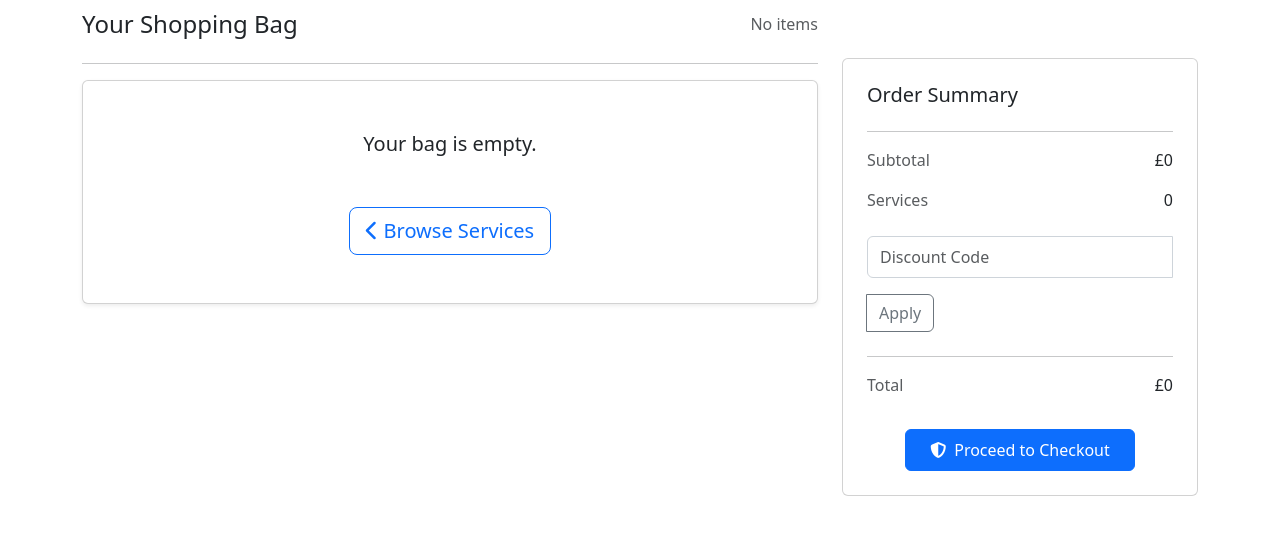
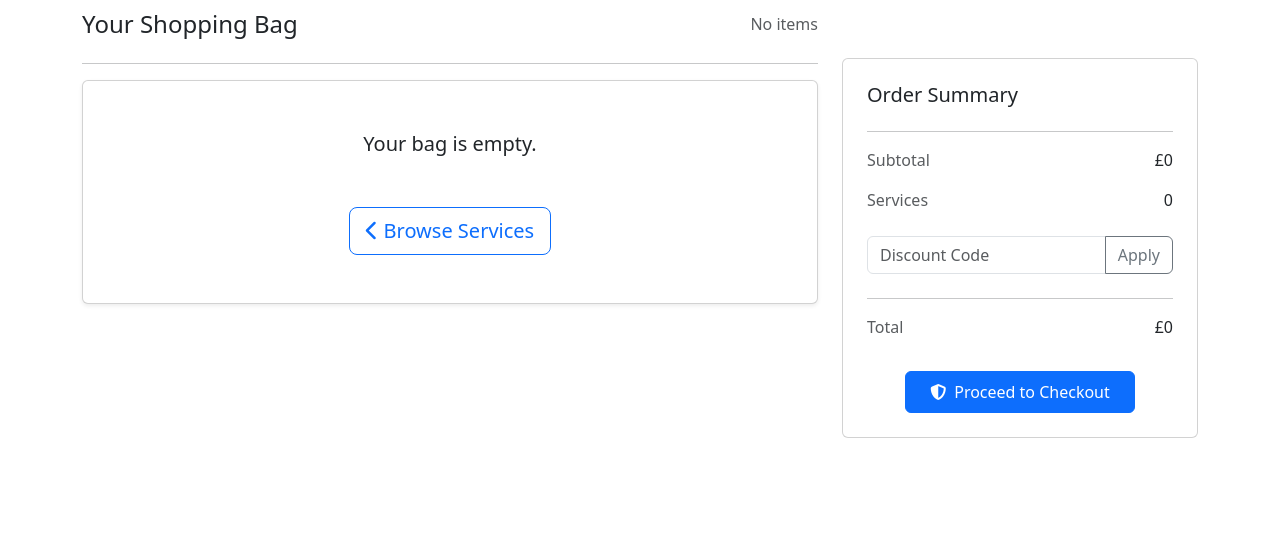
Before and after one commit to AlexThoma5/MP4_ecommerce, a Django app: page /bag/ in a window 1280 px wide. Shown: the part 78-613 px from the top of the page. Run offline with Django 4.2, Linux system fonts and the light colour scheme; parts of the project's set-up code (start-up, migrations or seed data) failed here and were passed over; some libraries are stand-ins or nearby versions.

Commit message:
Fix discount form by removing text input CSS in .card forms

```diff
--- a/static/css/base.css
+++ b/static/css/base.css
@@ -158,7 +158,6 @@
 }
 
 /* Code taken from chatGPT */
-.card form input[type="text"],
 .card form input[type="email"],
 .card form input[type="password"] {
     display: block;
```
